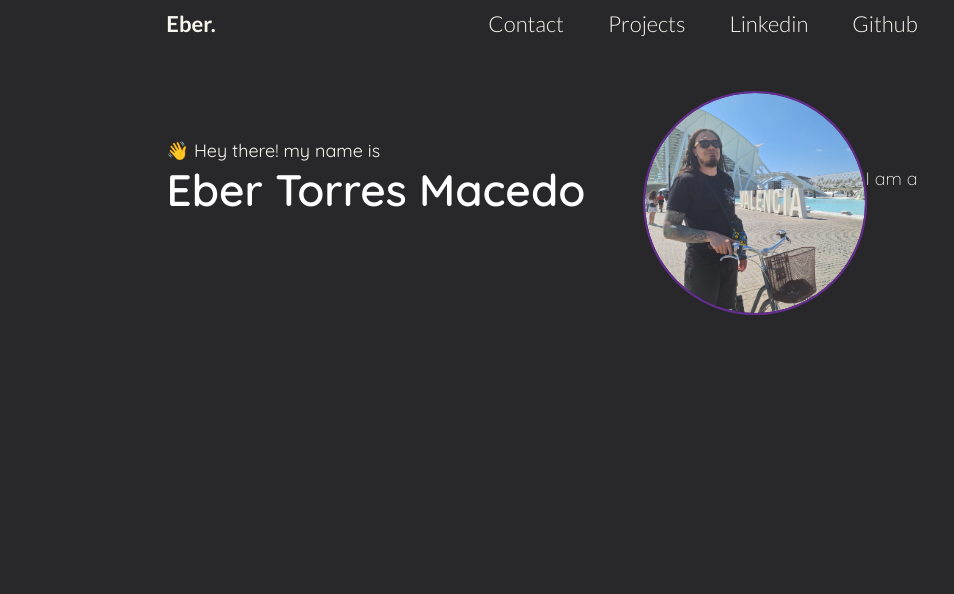
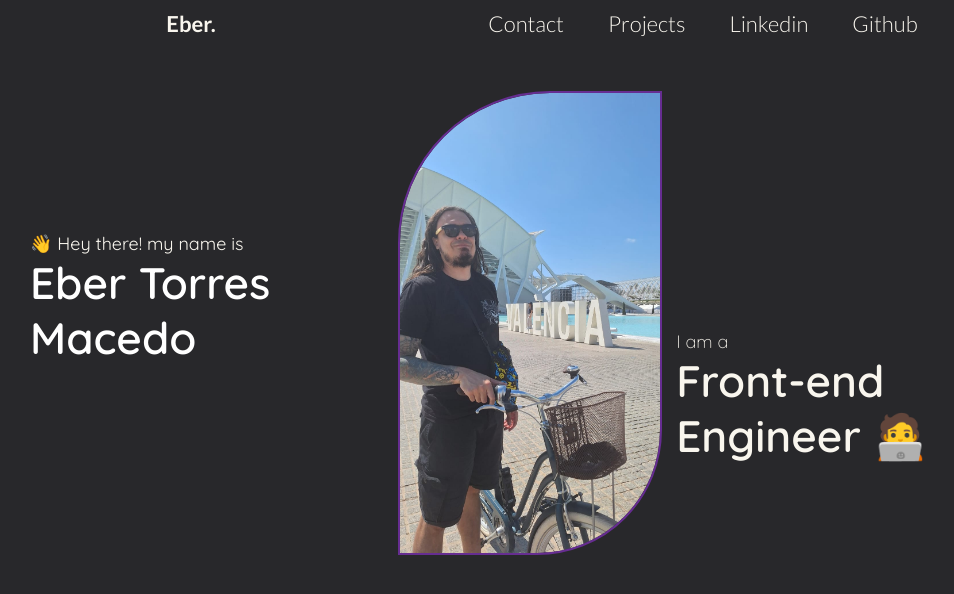
Before and after one commit to ebertm777/epic-profile-site, a Next.js app: page / in a window 1280 px wide. Shown: the top 594 px of the page, without its empty margins (98-1052 px from the left). Built offline with nearby package versions, Linux system fonts and the light colour scheme.

Commit message:
new border style to pictur

```diff
--- a/app/Components/Bio/Bio.jsx
+++ b/app/Components/Bio/Bio.jsx
@@ -11,6 +11,7 @@ export default function Bio() {
       <S.ProfilePic />
       <S.BioPresentation>
         <p>I am a</p>
+        <h2>Front-end Engineer 🧑‍💻</h2>
       </S.BioPresentation>
     </S.Container>
   );
--- a/app/Components/Bio/styles.js
+++ b/app/Components/Bio/styles.js
@@ -9,12 +9,23 @@ export const BioPresentation = styled.div`
   display: flex;
   flex-direction: column;
   align-self: center;
+  justify-content: space-around;
 
   p {
     font-family: "Quicksand";
     font-weight: 100;
     color: #f9f6ee;
     font-size: 18px;
+    margin: 50% 0px 0px 16px;
+  }
+
+  h2 {
+    font-family: "Quicksand";
+    font-weight: 700;
+    color: #f9f6ee;
+    font-size: 44px;
+    margin-left: 16px;
+    margin: 0px 0px 0px 16px;
   }
 `;
 
@@ -24,24 +35,27 @@ export const SayHello = styled.h1`
   font-weight: 400;
   font-size: 18px;
   align-self: center;
+  align-self: flex-start;
   margin: 0px 0px 0px 0px;
-  align-self: flex-start;
 `;
 
 export const MyName = styled.h1`
   font-family: "Quicksand";
   font-weight: 700;
   font-size: 44px;
-  margin: 0px 60px 0px 0px;
+  margin: 0px 40px 0px 0px;
   color: #ffffff;
 `;
 
 export const ProfilePic = styled.img.attrs({
   src: "/ValenciaFoto.jpg",
 })`
-  width: 220px;
-  height: 220px;
-  border-radius: 50%;
+  min-width: 260px;
+  min-height: 460px;
+  max-width: 260px;
+  max-height: 460px;
+  border-top-left-radius: 150px;
+border-bottom-right-radius: 123px;
   object-fit: cover;
   align-self: center;
   margin-top: 50px;
```
Also changed, not shown: 1 other file (tests, documents, lock files or other folders).
